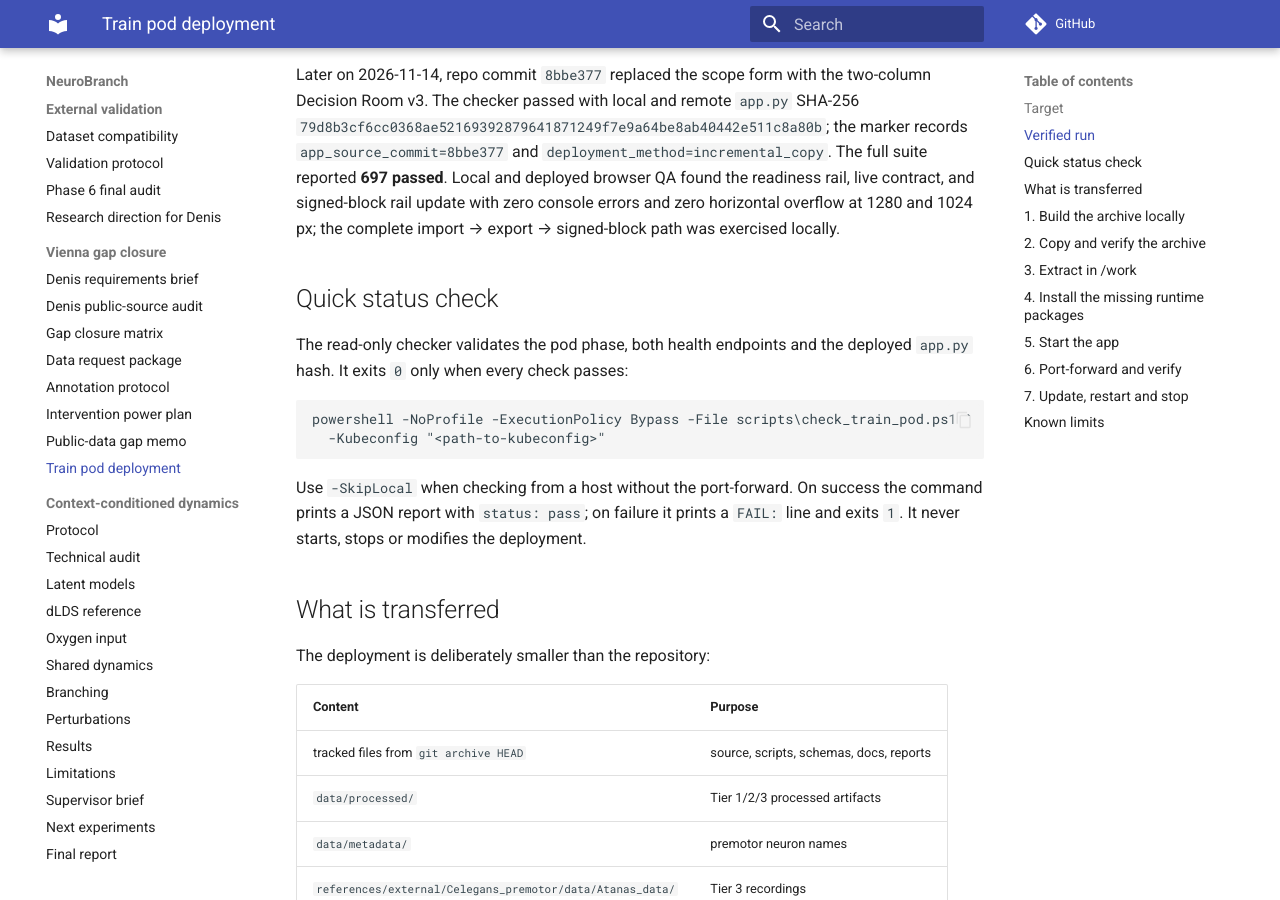
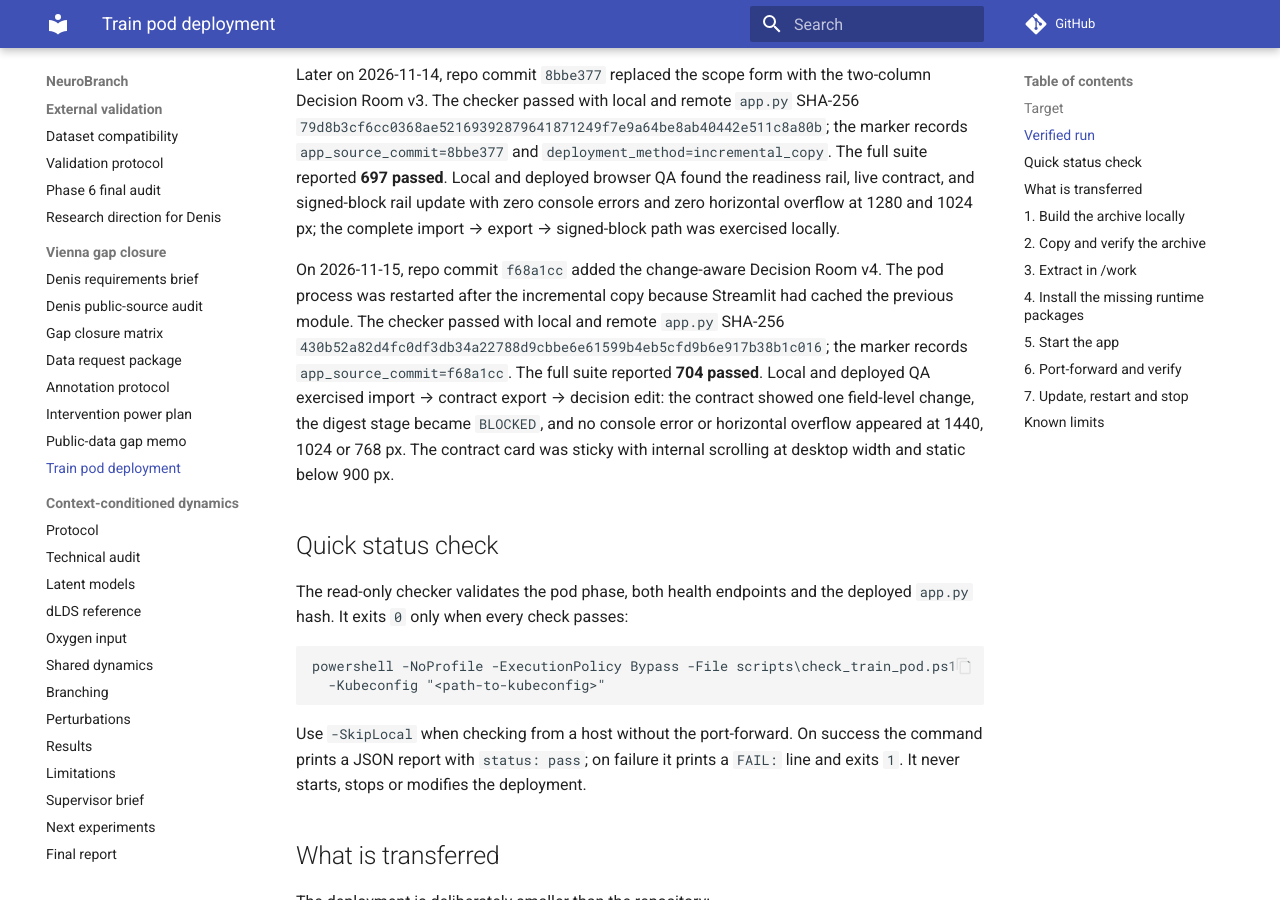
Before and after one commit to toniIepure25/neurobranch-celegans, an MkDocs documentation site: the page built from docs/POD_DEPLOYMENT_TRAIN.md, in a window 1280 px wide and 900 px high, scrolled down 1595 px. Built offline with MkDocs 1.6.1 and Material for MkDocs 9.7.7, drawn with Linux system fonts in a browser that asks for light colours; comment, search, counter and statistics services are not loaded.

Commit message:
Record change-aware deployment evidence

```diff
--- a/docs/POD_DEPLOYMENT_TRAIN.md
+++ b/docs/POD_DEPLOYMENT_TRAIN.md
@@ -64,6 +64,16 @@ Room v3. The checker passed with local and remote `app.py` SHA-256
 full suite reported **697 passed**. Local and deployed browser QA found the readiness rail, live
 contract, and signed-block rail update with zero console errors and zero horizontal overflow at
 1280 and 1024 px; the complete import → export → signed-block path was exercised locally.
+
+On 2026-11-15, repo commit `f68a1cc` added the change-aware Decision Room v4. The pod process was
+restarted after the incremental copy because Streamlit had cached the previous module. The checker
+passed with local and remote `app.py` SHA-256
+`430b52a82d4fc0df3db34a22788d9cbbe6e61599b4eb5cfd9b6e917b38b1c016`; the marker records
+`app_source_commit=f68a1cc`. The full suite reported **704 passed**. Local and deployed QA exercised
+import → contract export → decision edit: the contract showed one field-level change, the digest
+stage became `BLOCKED`, and no console error or horizontal overflow appeared at 1440, 1024 or
+768 px. The contract card was sticky with internal scrolling at desktop width and static below
+900 px.
 
 ## Quick status check
 
```
